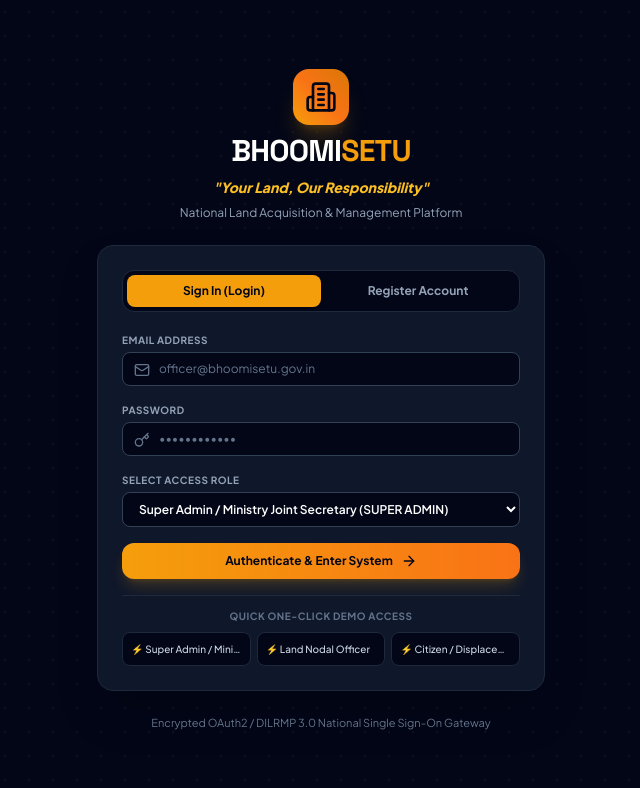
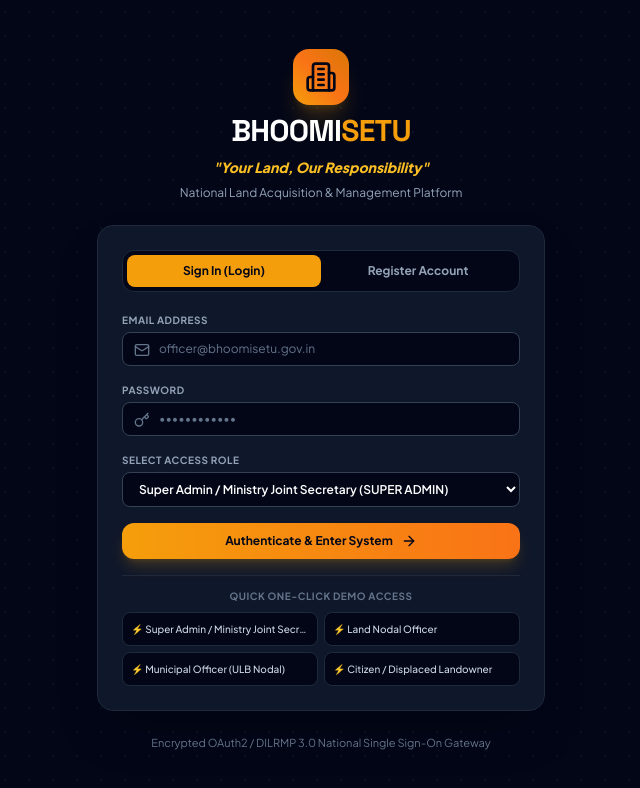
Before and after one commit to Bruhatipuni/Real-Time-National-Land-Acquisition-Management-System, a React (Vite) app: page / in a window 1280 px wide. Shown: the top 788 px of the page, without its empty margins (319-959 px from the left). Built offline with nearby package versions, Linux system fonts and the light colour scheme.

Commit message:
Add Municipal Officer role persona

```diff
--- a/src/components/AuthScreen.jsx
+++ b/src/components/AuthScreen.jsx
@@ -165,7 +165,7 @@ export default function AuthScreen({ onLoginSuccess }) {
                 {/* Quick Persona Logins */}
                 <div className="pt-3 border-t border-slate-800 space-y-2">
                   <span className="text-[10px] font-bold text-slate-500 uppercase tracking-wider block text-center">Quick One-Click Demo Access</span>
-                  <div className="grid grid-cols-1 sm:grid-cols-3 gap-1.5">
+                  <div className="grid grid-cols-2 gap-1.5">
                     {PRESET_ROLES.map((role) => (
                       <button
                         type="button"
--- a/src/components/LoginModal.jsx
+++ b/src/components/LoginModal.jsx
@@ -36,6 +36,16 @@ export const PRESET_ROLES = [
     badge: 'FIELD & SURVEY',
     badgeColor: 'bg-teal-500/10 text-teal-400 border-teal-500/30',
     description: 'ULPIN Bhu-Aadhaar plot tagging, boundary verification, drone survey & proposal filing.'
+  },
+  {
+    id: 'MUNICIPAL_OFFICER',
+    title: 'Municipal Officer (ULB Nodal)',
+    department: 'Urban Local Body / Municipal Corporation',
+    user: 'Sanjay Deshmukh (Municipal Officer)',
+    icon: Building,
+    badge: 'URBAN & MUNICIPAL',
+    badgeColor: 'bg-orange-500/10 text-orange-400 border-orange-500/30',
+    description: 'Urban masterplan zoning, municipal land parcel verification & building NOC approvals.'
   },
   {
     id: 'CITIZEN',
--- a/src/data/mockData.js
+++ b/src/data/mockData.js
@@ -18,6 +18,7 @@ export const STAGES_LIST = [
 export const ROLES_LIST = [
   { id: 'SUPER_ADMIN', name: 'Super Admin / Ministry Joint Secretary', level: 'National', scope: 'Full Access across all 11 stages & settings' },
   { id: 'LAND_OFFICER', name: 'Land Nodal Officer', level: 'District/Tehsil', scope: 'Land identification, verification & proposal submission' },
+  { id: 'MUNICIPAL_OFFICER', name: 'Municipal Officer (ULB Nodal)', level: 'Municipal', scope: 'Urban masterplan zoning, municipal parcel verification & NOC sign-off' },
   { id: 'CITIZEN', name: 'Citizen / Landowner Portal', level: 'Public', scope: 'ULPIN lookup, DBT payment status & Section 3C objection filing' }
 ];
 
```
